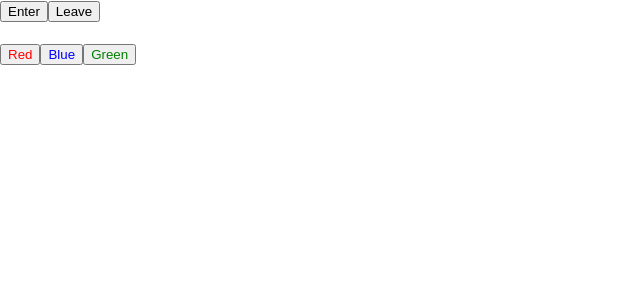
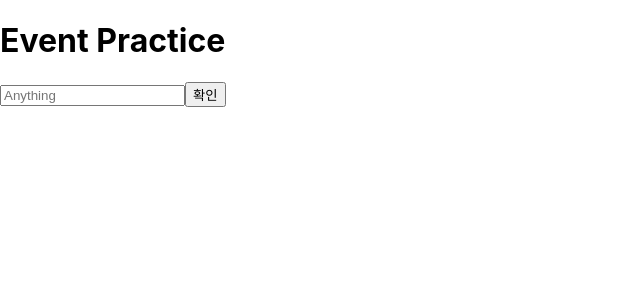
Before and after one commit to Cobluesky/hello-react, a React (Create React App) app: page / in a window 1280 px wide. Shown: the top 300 px of the page, without its empty margins (0-640 px from the left). Built offline with nearby package versions, Linux system fonts and the light colour scheme.

Commit message:
2022/03/23
event practice

```diff
--- a/src/App.js
+++ b/src/App.js
@@ -1,6 +1,6 @@
-import Say from './Say';
+import EventPractice from './EventPractice';
 
 const App = () => {
-  return <Say />;
+  return <EventPractice />;
 }
 export default App;
--- /dev/null
+++ b/src/EventPractice.js
@@ -0,0 +1,44 @@
+import { Component } from 'react';
+
+class EventPractice extends Component {
+
+    state = {
+        message: ''
+    }
+
+    constructor(props) {
+        super(props);
+        this.handleChange = this.handleChange.bind(this);
+        this.handleClick = this.handleClick.bind(this);
+    }
+
+    handleChange(e) {
+        this.setState({
+            message: e.target.value
+        });
+    }
+
+    handleClick() {
+        alert(this.state.message);
+        this.setState({
+            message: ''
+        });
+    }
+
+    render() {
+        return (
+            <div>
+                <h1>Event Practice</h1>
+                <input
+                    type="text"
+                    name="message"
+                    placeholder="Anything"
+                    value={this.state.message}
+                    onChange={this.handleChange}
+                />
+                <button onClick={this.handleClick}>확인</button>
+            </div>
+        );
+    }
+}
+export default EventPractice;
```
Also changed, not shown: src/Counter.js (added, +27 -0 lines).
